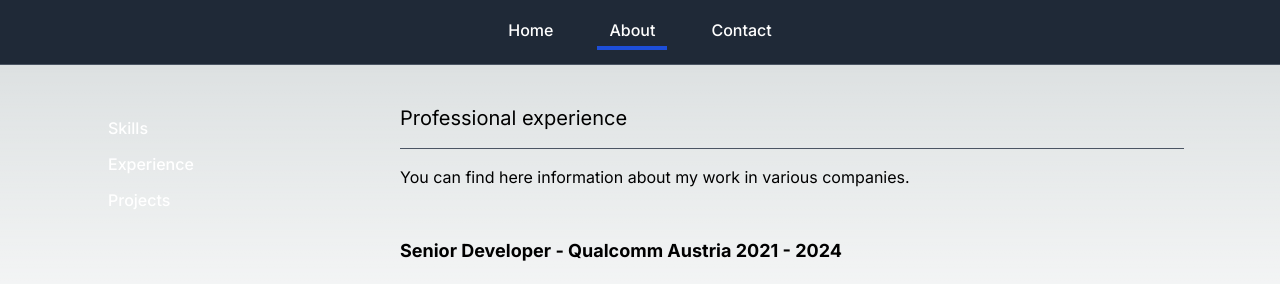
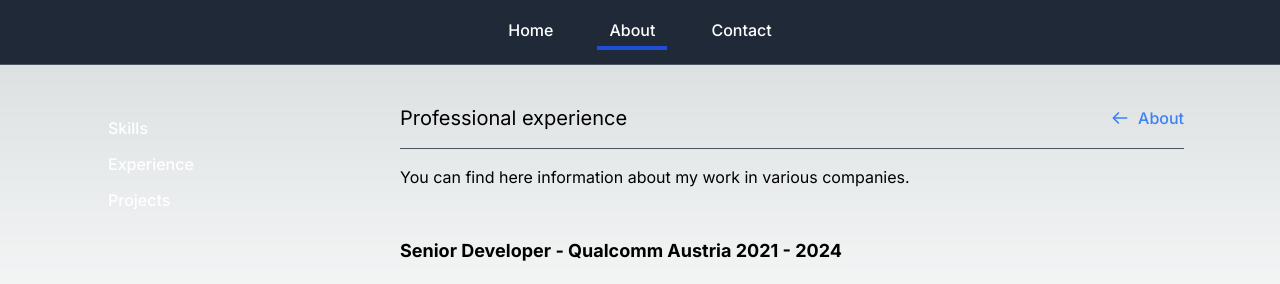
Before and after one commit to nvcaine/website, a Next.js app in the folder client/: page /about/experience in a window 1280 px wide. Shown: the top 284 px of the page. Built offline with nearby package versions, Linux system fonts and the light colour scheme.

Commit message:
layout improvements

```diff
--- a/client/app/about/experience/page.tsx
+++ b/client/app/about/experience/page.tsx
@@ -1,12 +1,16 @@
 import { ReactElement } from 'react';
+import { ICONS } from '@/app/consts/icons';
 import { SvgIcon } from '@/app/ui/icons/svg-icon';
-import { ICONS } from '@/app/consts/icons';
-import MainHeading from '@/app/ui/main-heading';
+import ProjectNav from '@/app/ui/about/project-nav';
 
 export default function Page(): ReactElement {
     return (
         <>
-            <MainHeading>Professional experience</MainHeading>
+            <ProjectNav
+                title="Professional experience"
+                label="About"
+                link="/about"
+            />
 
             <div>
                 <p>
--- a/client/app/about/layout.tsx
+++ b/client/app/about/layout.tsx
@@ -3,12 +3,12 @@ import { Sidebar } from '@/app/ui/about/sidebar';
 
 export default function Layout({ children }: { children: ReactNode }) {
     return (
-        <div className="sm:flex sm:flex-row w-[100%] py-6">
+        <div className="sm:flex sm:flex-row w-[100%]">
             <div className="sm:basis-1/4 hidden sm:block landing-left">
                 <Sidebar />
             </div>
 
-            <div className="sm:basis-3/4 landing-right">{children}</div>
+            <div className="sm:basis-3/4 landing-right py-6">{children}</div>
         </div>
     );
 }
--- a/client/app/about/page.tsx
+++ b/client/app/about/page.tsx
@@ -1,11 +1,11 @@
 import { ReactElement } from 'react';
-import MainHeading from '@/app/ui/main-heading';
 import Link from 'next/link';
+import ProjectNav from '@/app/ui/about/project-nav';
 
 export default function Page(): ReactElement {
     return (
         <>
-            <MainHeading>A little bit about me</MainHeading>
+            <ProjectNav title="A little bit about me" label="Home" link="/" />
 
             <div>
                 <h2 className="pt-8 text-lg font-bold">
--- a/client/app/about/projects/page.tsx
+++ b/client/app/about/projects/page.tsx
@@ -1,6 +1,6 @@
 import { ReactElement } from 'react';
+import ProjectNav from '@/app/ui/about/project-nav';
 import ProjectLink, { ProjectLinkProps } from '@/app/ui/about/project-link';
-import MainHeading from '@/app/ui/main-heading';
 
 const projects: ProjectLinkProps[] = [
     {
@@ -25,7 +25,7 @@ const mapper: Mapper = (project: ProjectLinkProps): ReactElement => (
 export default function Page(): ReactElement {
     return (
         <>
-            <MainHeading>My work</MainHeading>
+            <ProjectNav title="My work" label="About" link="/about" />
 
             <p>
                 This section contains a few selected examples of my personal
--- a/client/app/about/projects/site/page.tsx
+++ b/client/app/about/projects/site/page.tsx
@@ -5,7 +5,11 @@ import ProjectNav from '@/app/ui/about/project-nav';
 export default function Page(): ReactElement {
     return (
         <>
-            <ProjectNav title="My website" />
+            <ProjectNav
+                title="My website"
+                link="/about/projects"
+                label="Projects"
+            />
 
             <h2 className="pt-8 text-lg font-bold">Writing the code</h2>
             <p>
--- a/client/app/about/skills/page.tsx
+++ b/client/app/about/skills/page.tsx
@@ -1,12 +1,16 @@
 import { ReactElement } from 'react';
+import { ICONS } from '@/app/consts/icons';
 import { SvgIcon } from '@/app/ui/icons/svg-icon';
-import { ICONS } from '@/app/consts/icons';
-import MainHeading from '@/app/ui/main-heading';
+import ProjectNav from '@/app/ui/about/project-nav';
 
 export default function Page(): ReactElement {
     return (
         <>
-            <MainHeading>Professional skills</MainHeading>
+            <ProjectNav
+                title="Professional skills"
+                label="About"
+                link="/about"
+            />
 
             <p>
                 This section provides a detailed description of the areas I am
--- a/client/app/contact/page.tsx
+++ b/client/app/contact/page.tsx
@@ -1,11 +1,11 @@
 import { ReactElement } from 'react';
 import Link from 'next/link';
-import MainHeading from '@/app/ui/main-heading';
+import ProjectNav from '@/app/ui/about/project-nav';
 
 export default function Page(): ReactElement {
     return (
         <>
-            <MainHeading>How to reach me</MainHeading>
+            <ProjectNav title="How to reach me" label="Home" link="/" />
 
             <p>
                 Whether you have a specific project in mind, a question about my
--- a/client/app/page.tsx
+++ b/client/app/page.tsx
@@ -5,7 +5,7 @@ import HomePage from '@/app/ui/home/home-page';
 export default function Page(): ReactElement {
     return (
         <div className="md:flex md:flex-row py-6">
-            <div className="basis-1/4 landing-left">
+            <div className="basis-1/4 landing-left pt-6">
                 <Sidebar showPhoto={true}/>
             </div>
 
--- a/client/app/ui/about/project-nav.tsx
+++ b/client/app/ui/about/project-nav.tsx
@@ -4,19 +4,23 @@ import MainHeading from '@/app/ui/main-heading';
 
 interface ProjectHeadingProps {
     title: string;
+    label: string;
+    link: string;
 }
 
 export default function ProjectNav(props: ProjectHeadingProps): ReactElement {
+    const { title, link, label } = props;
     return (
         <div className="flex flex-wrap justify-between border-b border-gray-600">
-            <MainHeading hideBorder={true}>{props.title}</MainHeading>
+            <MainHeading hideBorder={true}>{title}</MainHeading>
             <Link
                 className="flex flex-wrap justify-end font-medium text-blue-500 items-center"
-                href="/about/projects"
+                href={link}
             >
                 <svg
-                    className="w-5 h-5"
+                    className="mr-2"
                     width="20"
+                    height="20"
                     aria-hidden="true"
                     viewBox="0 0 24 24"
                     fill="none"
@@ -24,6 +28,7 @@ export default function ProjectNav(props: ProjectHeadingProps): ReactElement {
                 >
                     <path
                         d="M20 14H4M4 14L10 20M4 14L10 8"
+                        transform="translate(0, -2)"
                         stroke="currentColor"
                         strokeWidth="2"
                         strokeLinecap="round"
@@ -31,7 +36,7 @@ export default function ProjectNav(props: ProjectHeadingProps): ReactElement {
                     />
                 </svg>
 
-                <span>&nbsp;Back</span>
+                <span>{label}</span>
             </Link>
         </div>
     );
--- a/client/app/ui/about/sidebar.tsx
+++ b/client/app/ui/about/sidebar.tsx
@@ -9,7 +9,7 @@ export function Sidebar(): ReactElement {
     const pathname: string = usePathname();
 
     return (
-        <aside className="sticky top-16 md:py-6">
+        <aside className="sticky top-16 md:pt-12">
             <MenuList
                 listClass="flex flex-col p-4 md:p-0 mt-4 font-medium border border-gray-100 rtl:space-x-reverse md:mt-0 md:border-0"
                 links={ABOUT_LINKS}
```
